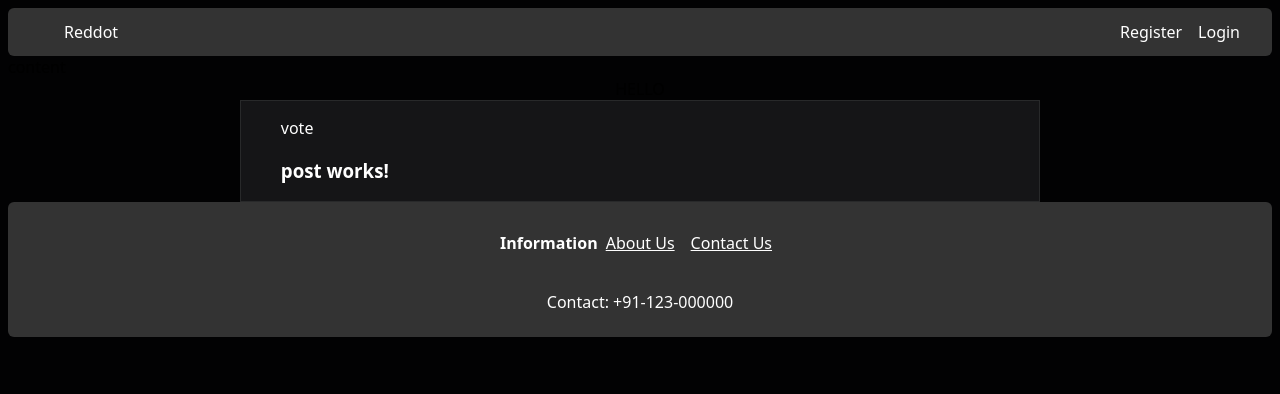
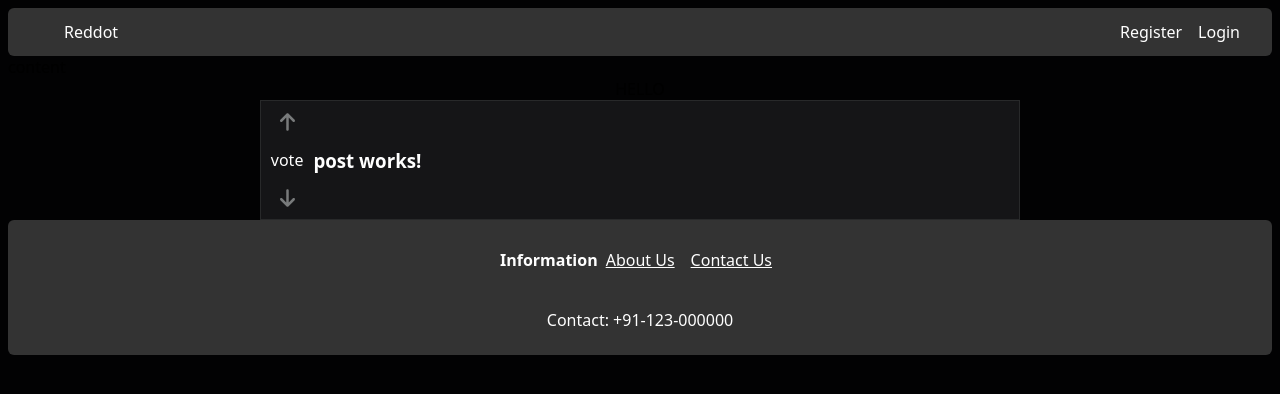
Before and after one commit to Mathi5/ReddotFront, an Angular app: page / in a window 1280 px wide. Shown: the top 394 px of the page. Built offline with nearby package versions, Linux system fonts and the light colour scheme.

Commit message:
css madness

```diff
--- a/src/app/app.component.html
+++ b/src/app/app.component.html
@@ -6,6 +6,4 @@
     HELLO
     <app-post></app-post>
   </div>
-
-
 </div>
--- a/src/app/app.module.ts
+++ b/src/app/app.module.ts
@@ -21,6 +21,7 @@ import { FooterComponent } from './components/footer/footer.component';
   providers: [],
   bootstrap: [
     AppComponent,
+    PostComponent,
     TopBarComponent,
     FooterComponent
   ]
--- a/src/app/components/post/post.component.css
+++ b/src/app/components/post/post.component.css
@@ -6,9 +6,35 @@
     margin: auto;
     color: white;
     text-align: left;
-    padding-left: 40px;
 }
 
 .post-container:hover {
     border: 1.5px solid #818384;
 }
+
+.row {
+    display: flex;
+    align-items: center;
+}
+
+.title {
+    text-align: center;
+}
+
+.vote {
+    margin: 10px;
+    text-align: center;
+}
+
+.red-icon {
+    margin: auto;
+    color: rgb(255, 94, 0);
+}
+
+.blue-icon {
+    color: rgb(0, 166, 255);
+}
+
+.grey-icon {
+    color: #787a7b;
+}
--- a/src/app/components/post/post.component.html
+++ b/src/app/components/post/post.component.html
@@ -1,7 +1,12 @@
 <div class="post-container">
-  <div class="vote">
-    <i class="fa-brands fa-angular"></i>
-    <p>vote</p>
+  <div class="row">
+    <div class="vote">
+      <fa-icon [icon]="faArrowUp" class="grey-icon" size="lg"></fa-icon>
+      <p>vote</p>
+      <fa-icon [icon]="faArrowDown" class="grey-icon" size="lg"></fa-icon>
+    </div>
+    <div class="title">
+      <h3>post works!</h3>
+    </div>
   </div>
-  <h3>post works!</h3>
 </div>
--- a/src/app/components/post/post.component.ts
+++ b/src/app/components/post/post.component.ts
@@ -1,5 +1,5 @@
 import { Component } from '@angular/core';
-import { faArrowUp } from '@fortawesome/free-solid-svg-icons';
+import { faArrowUp, faArrowDown } from '@fortawesome/free-solid-svg-icons';
 
 @Component({
   selector: 'app-post',
@@ -7,5 +7,6 @@ import { faArrowUp } from '@fortawesome/free-solid-svg-icons';
   styleUrls: ['./post.component.css']
 })
 export class PostComponent {
-  faArrowup = faArrowUp;
+  faArrowUp = faArrowUp;
+  faArrowDown = faArrowDown;
 }
```
